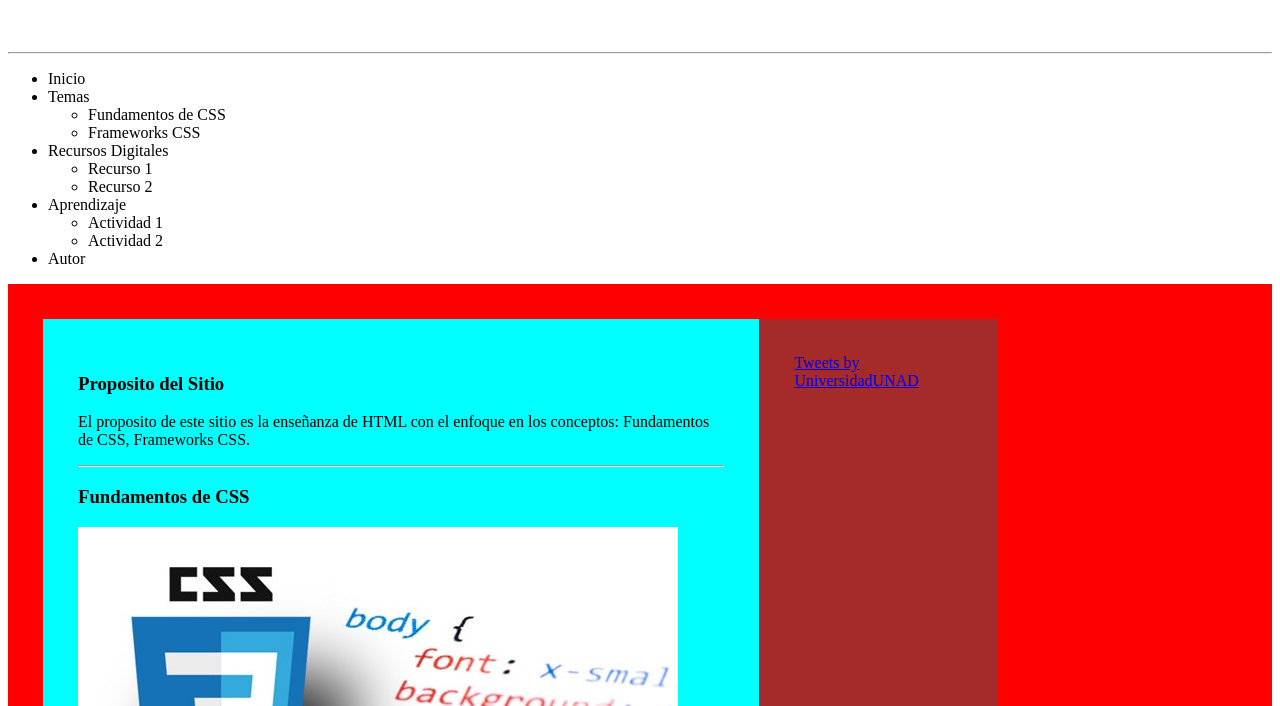
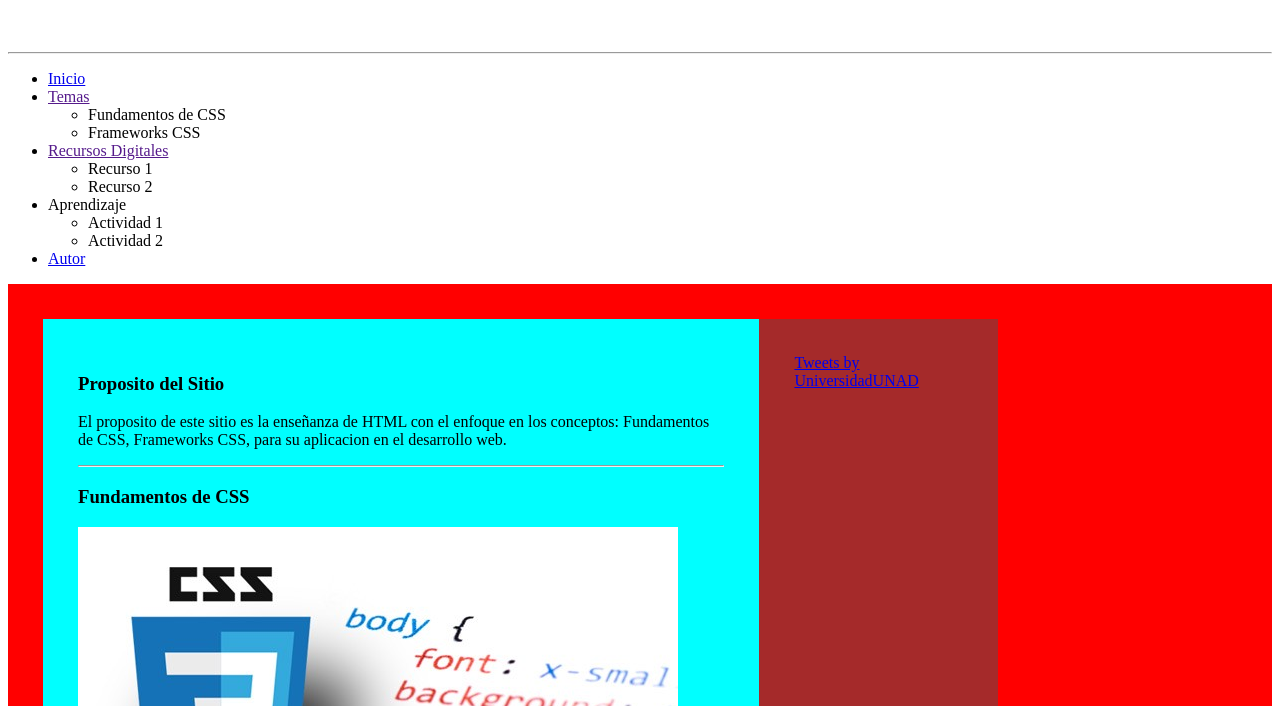
Before and after one commit to Juanchourquijo/DSW-JUAN-URQUIJO-, a plain HTML site: page fase3/index.html in a window 1280 px wide. Shown: the part 94-800 px from the top of the page. Drawn offline with Linux system fonts and the light colour scheme.

Commit message:
autor
Agrego pagina html con autor sitio

```diff
--- a/fase3/index.html
+++ b/fase3/index.html
@@ -19,14 +19,18 @@
 
     <nav clas="Navegacion">
         <ul>
-            <li>Inicio</li>
-            <li>Temas
+            <li>
+                <a href="index.html">Inicio</a>
+            </li>
+            <li>
+                <a href="">Temas</a>
                 <ul>
                     <li>Fundamentos de CSS</li>
                     <li>Frameworks CSS</li>
                 </ul>
             </li>
-            <li>Recursos Digitales
+            <li>
+                <a href="">Recursos Digitales</a>
                 <ul>
                     <li>Recurso 1</li>
                     <li>Recurso 2</li>
@@ -38,7 +42,9 @@
                     <li>Actividad 2</li>
                 </ul>
             </li>
-            <li>Autor</li>
+            <li>
+                <a href="autor.html">Autor</a>
+            </li>
         </ul>
     </nav>
 
@@ -46,7 +52,7 @@
         <section class="Art_Principal">
             <h3>Proposito del Sitio</h3>
             <p>
-                El proposito de este sitio es la enseñanza de HTML con el enfoque en los conceptos: Fundamentos de CSS, Frameworks CSS.
+                El proposito de este sitio es la enseñanza de HTML con el enfoque en los conceptos: Fundamentos de CSS, Frameworks CSS, para su aplicacion en el desarrollo web.
             </p>
             <hr>
             <article>
@@ -77,6 +83,7 @@
                     </ul>
                 </p>
             </article>
+            <hr>
         </section>
         <aside class="Lateral ">
             <div class="twitter">
@@ -87,7 +94,7 @@
     <hr>
     <footer class="Pie_P">
         <p>
-            Skype: upjd <br>Email:upjd@hotmail.com <br>Fecha actualizacion : 27/09/2022
+            Juan David Urquijo Pinzon<br> Skype: upjd <br>Email:upjd@hotmail.com <br>Fecha actualizacion : 27/09/2022
         </p>
     </footer>
 
```
Also changed, not shown: fase3/autor.html (added, +24 -0 lines).
